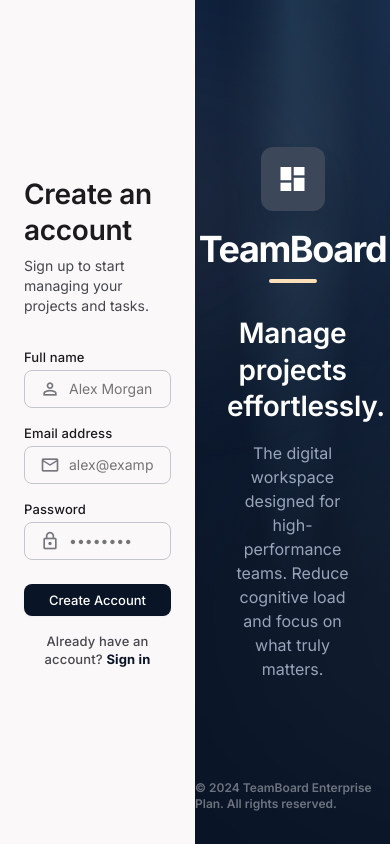
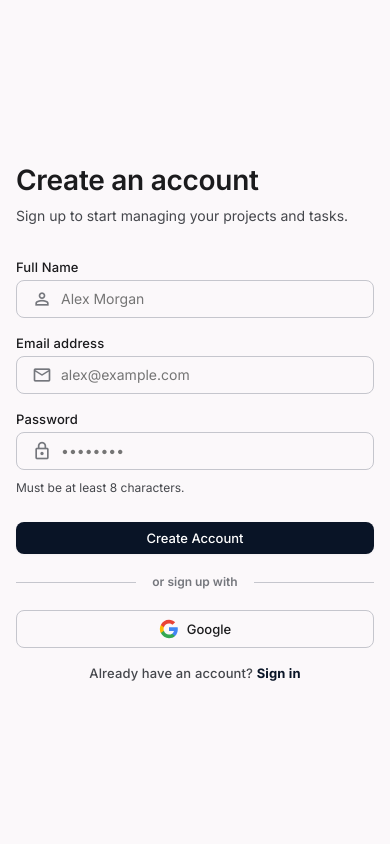
Before and after one commit to kelvinfredrick/heunets-assessment, a React (Vite) app in the folder frontend/: page /signup in a window 390 px wide. Built offline with nearby package versions, Linux system fonts and the light colour scheme.

Commit message:
style: fix mobile responsiveness for login and register pages

```diff
--- a/frontend/src/index.css
+++ b/frontend/src/index.css
@@ -469,6 +469,15 @@ ul, ol {
     width: 100% !important;
     border-top: 1px solid var(--outline-variant);
   }
+
+  /* Auth Pages Mobile Layout */
+  .auth-form-side {
+    width: 100% !important;
+    padding: var(--space-md) !important;
+  }
+  .auth-brand-side {
+    display: none !important;
+  }
 }
 
 .task-detail-modal-container {
@@ -479,3 +488,31 @@ ul, ol {
   height: 90vh;
   max-height: 800px;
 }
+
+/* Auth Pages Base Layout */
+.auth-layout {
+  display: flex;
+  height: 100vh;
+  width: 100%;
+  overflow: hidden;
+}
+
+.auth-form-side {
+  width: 50%;
+  display: flex;
+  flex-direction: column;
+  justify-content: center;
+  align-items: center;
+  padding: var(--space-lg);
+  background-color: var(--surface);
+  position: relative;
+}
+
+.auth-brand-side {
+  width: 50%;
+  position: relative;
+  overflow: hidden;
+  display: flex;
+  align-items: center;
+  justify-content: center;
+}
--- a/frontend/src/pages/Login.jsx
+++ b/frontend/src/pages/Login.jsx
@@ -22,20 +22,9 @@ export default function Login() {
   };
 
   return (
-    <main style={{ display: 'flex', height: '100vh', width: '100%', overflow: 'hidden' }}>
+    <main className="auth-layout">
       {/* LEFT SIDE: Auth Form */}
-      <section
-        style={{
-          width: '50%',
-          display: 'flex',
-          flexDirection: 'column',
-          justifyContent: 'center',
-          alignItems: 'center',
-          padding: 'var(--space-lg)',
-          backgroundColor: 'var(--surface)',
-          position: 'relative',
-        }}
-      >
+      <section className="auth-form-side">
         {/* Mobile Branding (hidden on desktop) */}
         <div style={{ width: '100%', maxWidth: 440 }}>
           {/* Header */}
@@ -329,17 +318,7 @@ export default function Login() {
       </section>
 
       {/* RIGHT SIDE: Visual Branding */}
-      <section
-        className="gradient-mesh"
-        style={{
-          width: '50%',
-          position: 'relative',
-          overflow: 'hidden',
-          display: 'flex',
-          alignItems: 'center',
-          justifyContent: 'center',
-        }}
-      >
+      <section className="gradient-mesh auth-brand-side">
         {/* Decorative Blurs */}
         <div
           className="animate-pulse-soft"
--- a/frontend/src/pages/Signup.jsx
+++ b/frontend/src/pages/Signup.jsx
@@ -22,20 +22,9 @@ export default function Signup() {
   };
 
   return (
-    <main style={{ display: 'flex', height: '100vh', width: '100%', overflow: 'hidden' }}>
+    <main className="auth-layout">
       {/* LEFT SIDE: Auth Form */}
-      <section
-        style={{
-          width: '50%',
-          display: 'flex',
-          flexDirection: 'column',
-          justifyContent: 'center',
-          alignItems: 'center',
-          padding: 'var(--space-lg)',
-          backgroundColor: 'var(--surface)',
-          position: 'relative',
-        }}
-      >
+      <section className="auth-form-side">
         <div style={{ width: '100%', maxWidth: 440 }}>
           {/* Header */}
           <header style={{ marginBottom: 'var(--space-xl)' }}>
@@ -77,7 +66,7 @@ export default function Signup() {
                   className="text-label-md"
                   style={{ color: 'var(--on-surface)' }}
                 >
-                  Full name
+                  Full Name
                 </label>
                 <div style={{ position: 'relative' }}>
                   <div
@@ -251,6 +240,9 @@ export default function Signup() {
                     }}
                   />
                 </div>
+                <p style={{ fontSize: 12, color: 'var(--on-surface-variant)', marginTop: 4 }}>
+                  Must be at least 8 characters.
+                </p>
               </div>
             </div>
 
@@ -289,6 +281,48 @@ export default function Signup() {
               >
                 {isLoading ? 'Creating account...' : 'Create Account'}
               </button>
+
+              {/* Divider */}
+              <div style={{ display: 'flex', alignItems: 'center', padding: 'var(--space-base) 0' }}>
+                <div style={{ flex: 1, borderTop: '1px solid var(--outline-variant)' }} />
+                <span
+                  className="text-label-sm"
+                  style={{ padding: '0 var(--space-md)', color: 'var(--outline)' }}
+                >
+                  or sign up with
+                </span>
+                <div style={{ flex: 1, borderTop: '1px solid var(--outline-variant)' }} />
+              </div>
+
+              {/* Google Button */}
+              <button
+                type="button"
+                style={{
+                  width: '100%',
+                  display: 'flex',
+                  justifyContent: 'center',
+                  alignItems: 'center',
+                  gap: 'var(--space-sm)',
+                  padding: 'var(--space-sm) var(--space-lg)',
+                  backgroundColor: 'var(--surface)',
+                  border: '1px solid var(--outline-variant)',
+                  color: 'var(--on-surface)',
+                  fontWeight: 500,
+                  fontSize: 13,
+                  borderRadius: 'var(--radius-lg)',
+                  transition: 'background-color 0.15s ease',
+                }}
+                onMouseEnter={(e) => (e.currentTarget.style.backgroundColor = 'var(--surface-container)')}
+                onMouseLeave={(e) => (e.currentTarget.style.backgroundColor = 'var(--surface)')}
+              >
+                <svg width="20" height="20" viewBox="0 0 24 24">
+                  <path d="M22.56 12.25c0-.78-.07-1.53-.2-2.25H12v4.26h5.92c-.26 1.37-1.04 2.53-2.21 3.31v2.77h3.57c2.08-1.92 3.28-4.74 3.28-8.09z" fill="#4285F4" />
+                  <path d="M12 23c2.97 0 5.46-.98 7.28-2.66l-3.57-2.77c-.98.66-2.23 1.06-3.71 1.06-2.86 0-5.29-1.93-6.16-4.53H2.18v2.84C3.99 20.53 7.7 23 12 23z" fill="#34A853" />
+                  <path d="M5.84 14.09c-.22-.66-.35-1.36-.35-2.09s.13-1.43.35-2.09V7.07H2.18C1.43 8.55 1 10.22 1 12s.43 3.45 1.18 4.93l3.66-2.84z" fill="#FBBC05" />
+                  <path d="M12 5.38c1.62 0 3.06.56 4.21 1.64l3.15-3.15C17.45 2.09 14.97 1 12 1 7.7 1 3.99 3.47 2.18 7.07l3.66 2.84c.87-2.6 3.3-4.53 6.16-4.53z" fill="#EA4335" />
+                </svg>
+                Google
+              </button>
             </div>
           </form>
 
@@ -311,15 +345,7 @@ export default function Signup() {
 
       {/* RIGHT SIDE: Visual Branding */}
       <section
-        className="gradient-mesh"
-        style={{
-          width: '50%',
-          position: 'relative',
-          overflow: 'hidden',
-          display: 'flex',
-          alignItems: 'center',
-          justifyContent: 'center',
-        }}
+        className="gradient-mesh auth-brand-side"
       >
         {/* Decorative Blurs */}
         <div
```
